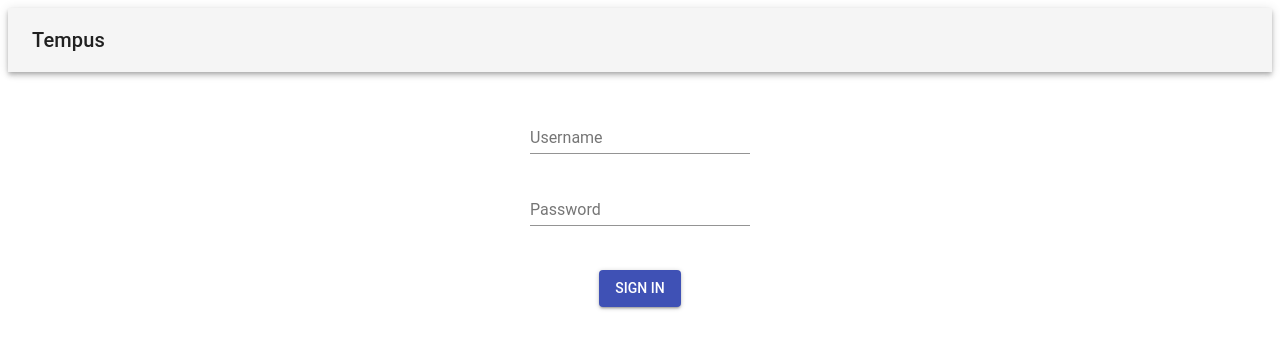
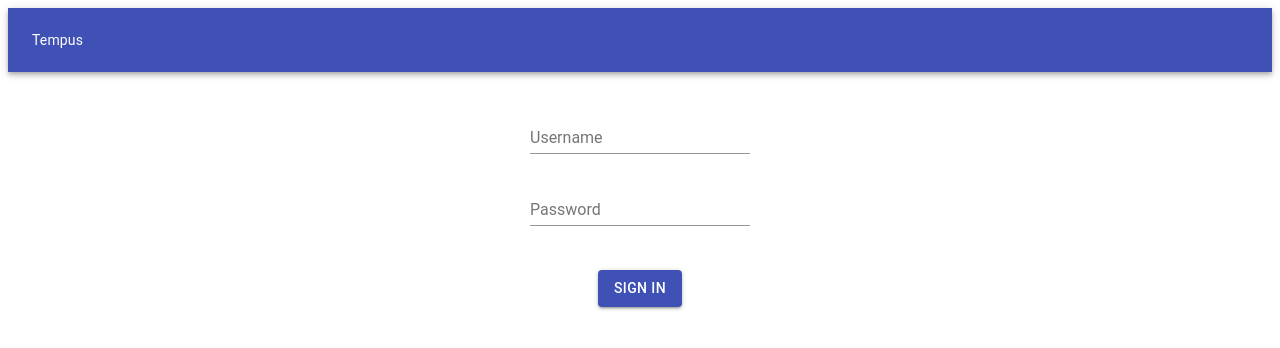
Before and after one commit to xplatsolutions/TempusChallenge, a React (Create React App) app in the folder healthcare_records/: page / in a window 1280 px wide. Shown: the top 348 px of the page. Built offline with nearby package versions, Linux system fonts and the light colour scheme.

Commit message:
Handle value change for username and password inputs. Sign in button function  with mock data workflow.

```diff
--- a/healthcare_records/src/App.js
+++ b/healthcare_records/src/App.js
@@ -1,20 +1,18 @@
-import React, { Component } from 'react';
-import './App.css';
-import SearchPatients from './components/doctors/SearchPatients';
-import UserSignIn from './components/user_sign_in/UserSignIn';
-import { withStyles } from '@material-ui/core/styles';
-import AppBar from '@material-ui/core/AppBar';
-import Toolbar from '@material-ui/core/Toolbar';
-import Typography from '@material-ui/core/Typography';
+import React, { Component } from "react";
+import "./App.css";
+import UserSignIn from "./components/user_sign_in/UserSignIn";
+import AppBar from "@material-ui/core/AppBar";
+import Toolbar from "@material-ui/core/Toolbar";
+import { MuiThemeProvider, createMuiTheme } from "@material-ui/core/styles";
+import Typography from "@material-ui/core/Typography";
 
-const styles = {
-  root: {
-    flexGrow: 1,
-  },
-};
+const theme = createMuiTheme({
+  typography: {
+    useNextVariants: true
+  }
+});
 
 class App extends Component {
-
   state = {
     patients: [
       {
@@ -34,28 +32,24 @@ class App extends Component {
         phoneNumber: "8009001000"
       }
     ]
-  }
-
-  patientClicked = (id) => {
-    console.log(id)
-  }
+  };
 
   render() {
     return (
       <div className="App">
+        <MuiThemeProvider theme={theme}>
           {/* <SearchPatients patients={this.state.patients} patientClicked={this.patientClicked} /> */}
 
-        <AppBar position="static" color="default">
+          <AppBar position="static" color="primary">
             <Toolbar>
-            <Typography variant="h6" color="inherit">
-              Tempus
-          </Typography>
+              <Typography color="inherit">Tempus</Typography>
             </Toolbar>
           </AppBar>
-        <UserSignIn/>
+          <UserSignIn />
+        </MuiThemeProvider>
       </div>
     );
   }
 }
 
-export default withStyles(styles)(App);
+export default App;
--- a/healthcare_records/src/components/user_sign_in/UserSignIn.js
+++ b/healthcare_records/src/components/user_sign_in/UserSignIn.js
@@ -1,59 +1,90 @@
-import React, { Component, Fragment } from 'react';
-import MuiThemeProvider from '@material-ui/core/styles/MuiThemeProvider';
-import Appbar from '@material-ui/core/AppBar';
-import TextField from '@material-ui/core/TextField';
-import Button from '@material-ui/core/Button';
+import React, { Component, Fragment } from "react";
+import Appbar from "@material-ui/core/AppBar";
+import TextField from "@material-ui/core/TextField";
+import Button from "@material-ui/core/Button";
 
 export class UserSignIn extends Component {
-
   state = {
+    username: "",
+    password: "",
     users: [
       {
-                username: 'anakin',
-                password: '',
-                role: 'patient'
+        username: "anakin",
+        password: "george",
+        role: "patient"
       },
       {
-                username: 'yoda',
-                password: '',
-                role: 'doctor'
-            }]
+        username: "yoda",
+        password: "george",
+        role: "doctor"
+      }
+    ]
+  };
+
+  handleChange = input => e => {
+      this.setState({[input]: e.target.value});
   }
 
   userSignIn = e => {
-        e.PreventDefault()
+    //e.PreventDefault();
+
+    const { users, username, password } = this.state;
+
+    const signInUser = users.filter(user => {
+      return user.username === username && user.password === password;
+    });
+
+    if (signInUser.length > 0) {
+      const user = signInUser[0];
+      // move to search patients if doctor or patient details of patient
+      if (user.role === "doctor") {
+        // route to search patient
+        console.log("route to search patient");
       }
+
+      if (user.role === "patient") {
+        // route to patient details
+        console.log("route to patient details");
+      }
+    } else {
+      console.log("no login");
+    }
+  };
 
   render() {
     return (
-      <MuiThemeProvider>
       <Fragment>
         <Appbar title="Sign In" />
         <br />
         <TextField
             id="standard-username"
             label="Username"
-                    value={this.state.name}
             margin="normal"
+            onChange={this.handleChange('username')}
          />
         <br />
-            <TextField id="standard-password-input"
+        <TextField
+          id="standard-password-input"
           label="Password"
           type="password"
           autoComplete="current-password"
           margin="normal"
+          onChange={this.handleChange('password')}
         />
-                <br /><br /><br />
-                <Button variant="contained"
+        <br />
+        <br />
+        <br />
+        <Button
+          variant="contained"
           size="medium"
-                    color="primary" >
+          color="primary"
+          onClick={this.userSignIn}
+        >
           Sign In
         </Button>
-
       </Fragment>
-      </MuiThemeProvider>
-    )
+    );
   }
 }
 
-export default UserSignIn
+export default UserSignIn;
```
Lines whose indentation alone changed are shown as unchanged.
